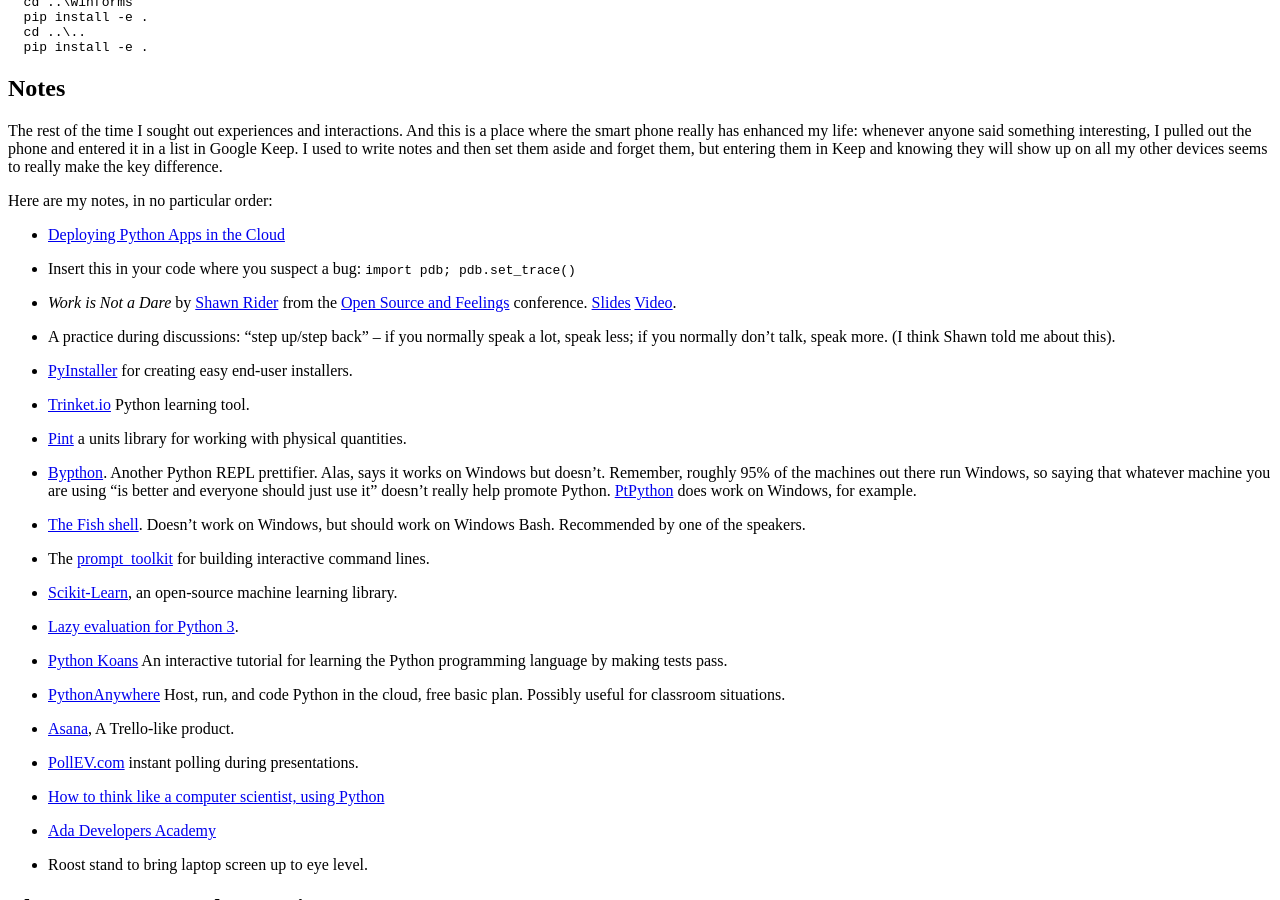
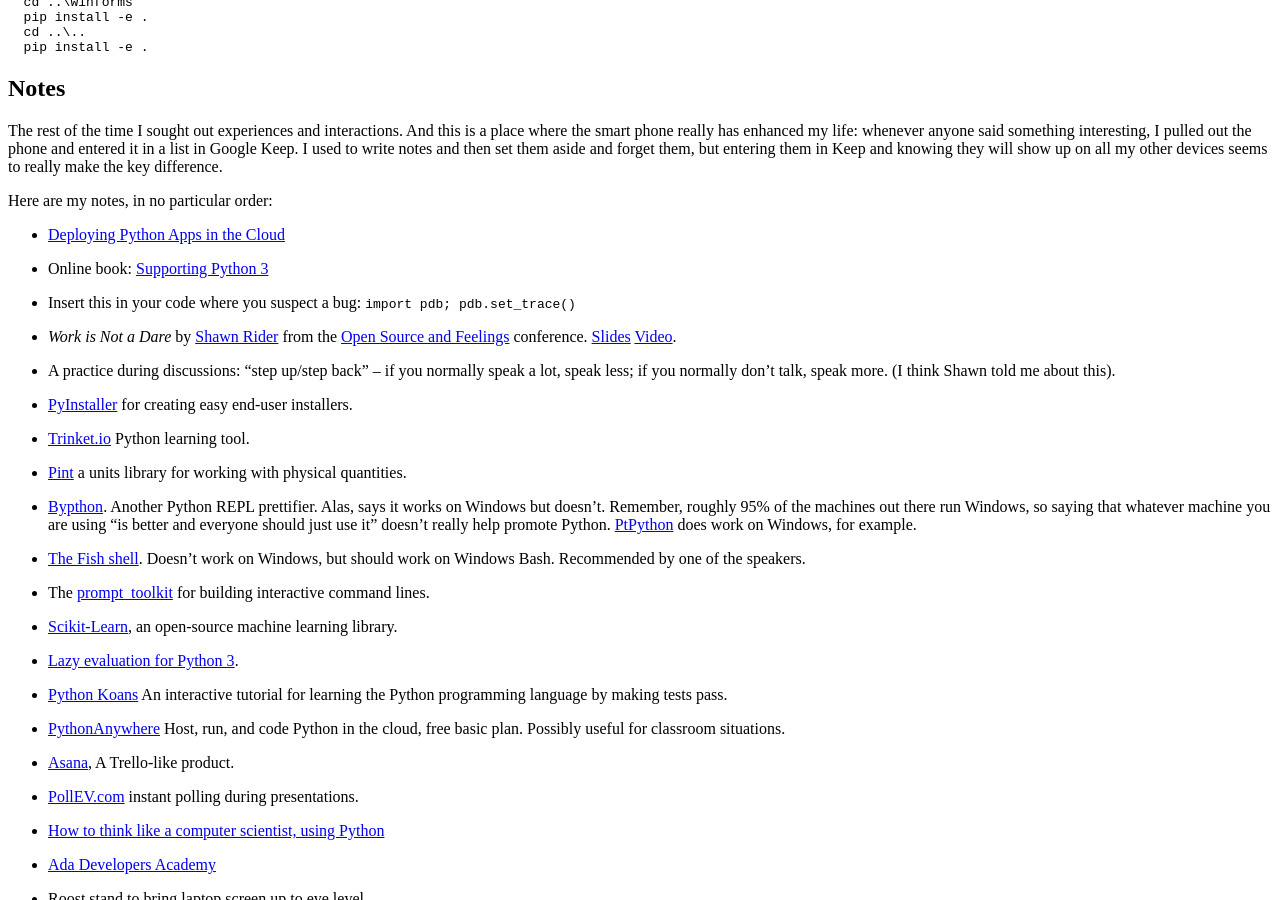
Before and after one commit to djaus2/BruceEckel.github.io, a Jekyll site: the page built from _posts/2017-05-30-pycon-2017.md, in a window 1280 px wide and 900 px high, scrolled down 3043 px. Built offline with Jekyll 4.4.1, drawn with Linux system fonts in a browser that asks for light colours; comment, search, counter and statistics services are not loaded.

Commit message:
Book link

```diff
--- a/_posts/2017-05-30-pycon-2017.md
+++ b/_posts/2017-05-30-pycon-2017.md
@@ -269,6 +269,8 @@ Here are my notes, in no particular order:
 
 - [Deploying Python Apps in the Cloud](https://www.youtube.com/watch?v=vGphzPLemZE)
 
+- Online book: [Supporting Python 3](http://python3porting.com/)
+
 - Insert this in your code where you suspect a bug: `import pdb; pdb.set_trace()`
 
 - *Work is Not a Dare* by [Shawn Rider](http://shawnrider.com/) from
```
